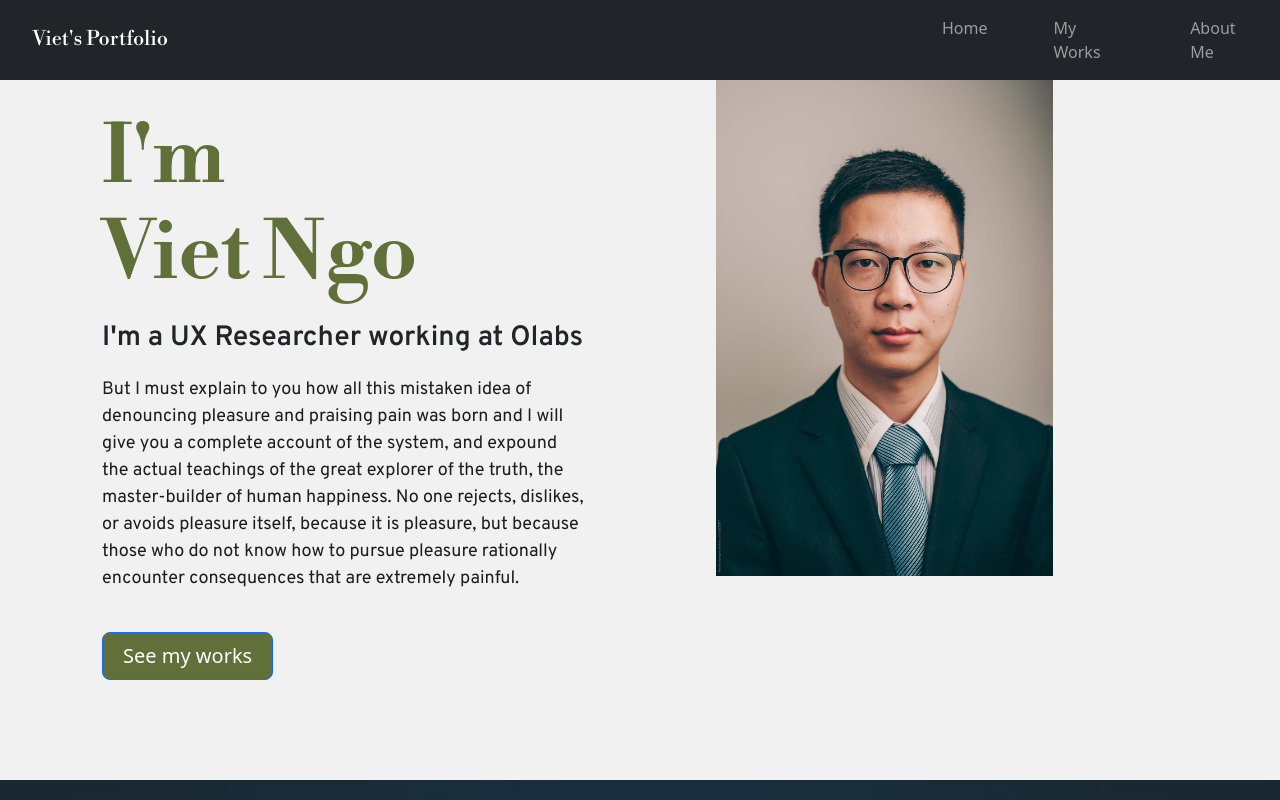
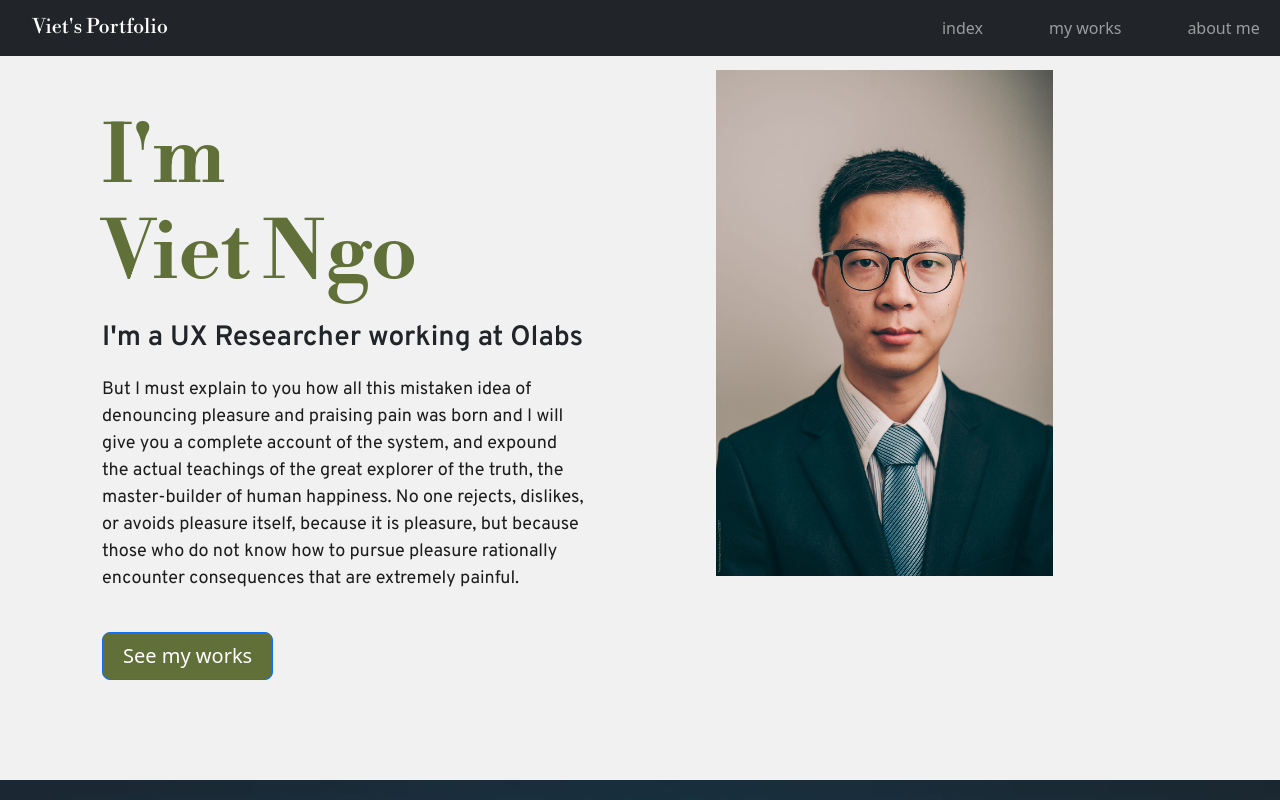
Before and after one commit to VietNgoDinh/Assignment-1, a plain HTML site: page index.html in a window 1280 px wide. Shown: the top 800 px of the page. Drawn offline with nearby package versions, Linux system fonts and the light colour scheme; files whose address does not match are found by name.

Commit message:
Update index.html

```diff
--- a/index.html
+++ b/index.html
@@ -80,13 +80,13 @@ body {
     <div class="collapse navbar-collapse" id="mynavbar">
       <ul class="navbar-nav me-auto">
         <li class="nav-item" style="margin-left: 650px">
-          <a class="nav-link" href="Homepage.html">Home</a>
+          <a class="nav-link" href="index.html">index</a>
         </li>
         <li class="nav-item"style="margin-left: 50px">
-          <a class="nav-link" href="My Works.html">My Works</a>
+          <a class="nav-link" href="my works.html">my works</a>
         </li>
         <li class="nav-item"style="margin-left: 50px">
-          <a class="nav-link" href="About Me.html">About Me</a>
+          <a class="nav-link" href="about me.html">about me</a>
         </li>
       </ul>
 
```
